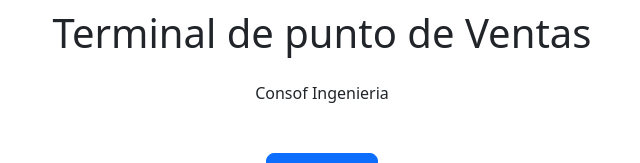
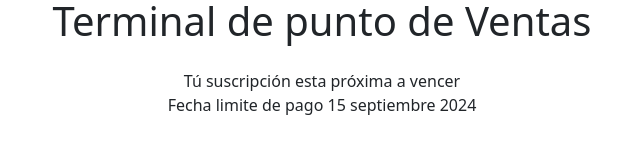
Before and after one commit to Alan-Flores/master, a React (Vite) app: page / in a window 1280 px wide. Shown: the part 415-578 px from the top of the page, without its empty margins (318-958 px from the left). Built offline with nearby package versions, Linux system fonts and the light colour scheme.

Commit message:
update cobranza

```diff
--- a/src/App.jsx
+++ b/src/App.jsx
@@ -14,7 +14,9 @@ function App() {
         </a>
       </div>
       <h1 className="mt-5 mb-4">Terminal de punto de Ventas</h1>
-      <span>Consof Ingenieria</span>
+      <span>Tú suscripción esta próxima a vencer</span>
+      <br/>
+      <span>Fecha limite de pago 15 septiembre 2024</span>
       <div>
         <a href='https://consof.net'>
           <button
```
